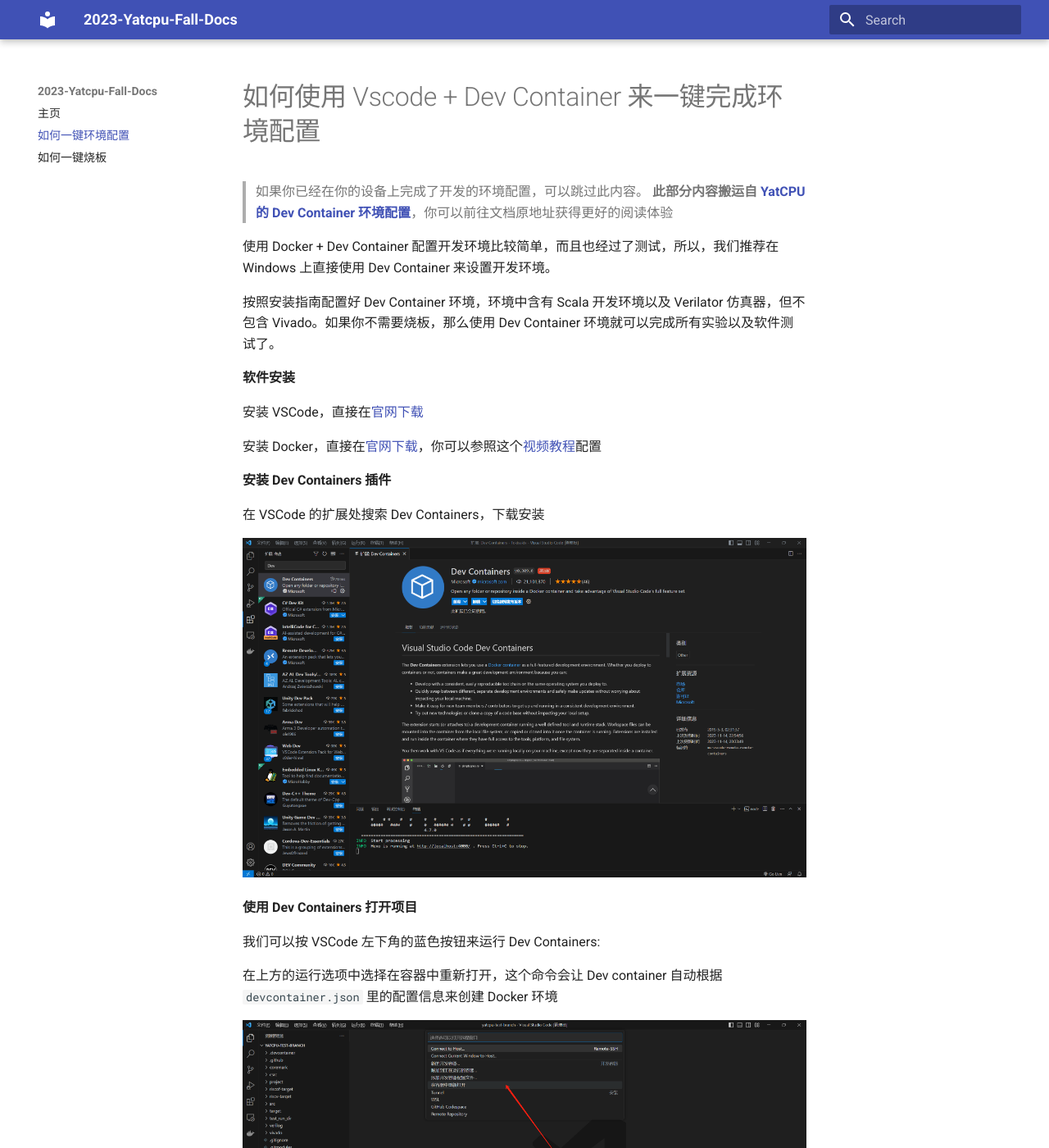
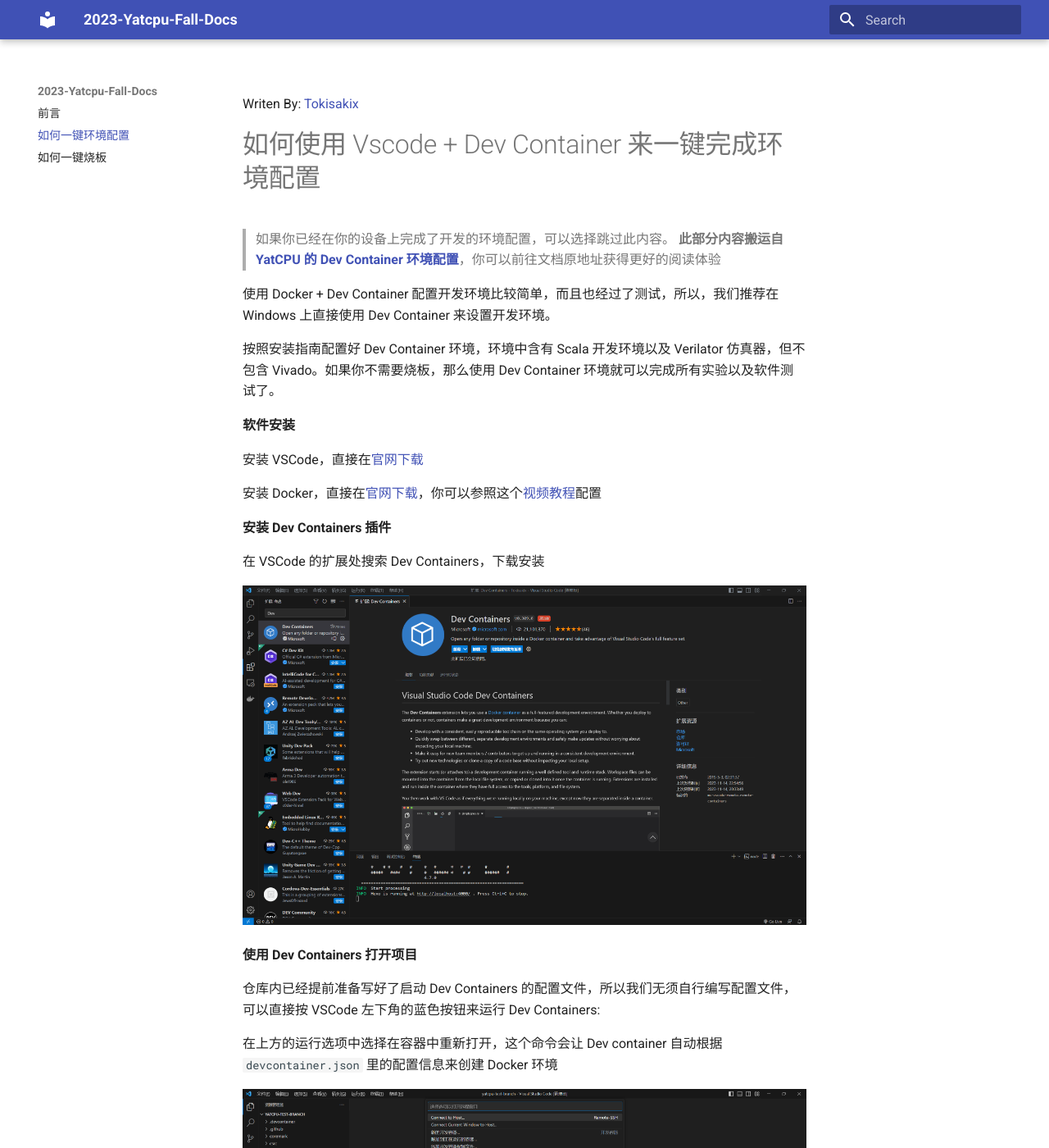
Before and after one commit to Tokisakix/2023-fall-yatcpu-repo, an MkDocs documentation site: the page built from docs/docs/env.md, in a window 1280 px wide and 1400 px high. Shown: the whole window at 82% size. Built offline with MkDocs 1.6.1 and Material for MkDocs 9.7.7, drawn with Linux system fonts in a browser that asks for light colours; some of the changed text lies outside the part shown.

Commit message:
update docs

```diff
--- a/docs/docs/env.md
+++ b/docs/docs/env.md
@@ -1,6 +1,8 @@
+Writen By: [Tokisakix](https://github.com/Tokisakix)
+
 # 如何使用 Vscode + Dev Container 来一键完成环境配置
 
-> 如果你已经在你的设备上完成了开发的环境配置，可以跳过此内容。
+> 如果你已经在你的设备上完成了开发的环境配置，可以选择跳过此内容。
 > **此部分内容搬运自 [YatCPU 的 Dev Container 环境配置](http://tokisakix.cn/2023/11/14/%5BDocker%5D%20YatCPU%20%E7%9A%84%20Dev%20container%20%E7%8E%AF%E5%A2%83%E9%85%8D%E7%BD%AE/)**，你可以前往文档原地址获得更好的阅读体验
 
 使用 Docker + Dev Container 配置开发环境比较简单，而且也经过了测试，所以，我们推荐在 Windows 上直接使用 Dev Container 来设置开发环境。
@@ -21,7 +23,7 @@
 
 **使用 Dev Containers 打开项目**
 
-我们可以按 VSCode 左下角的蓝色按钮来运行 Dev Containers:
+仓库内已经提前准备写好了启动 Dev Containers 的配置文件，所以我们无须自行编写配置文件，可以直接按 VSCode 左下角的蓝色按钮来运行 Dev Containers:
 
 在上方的运行选项中选择在容器中重新打开，这个命令会让 Dev container 自动根据 <code>devcontainer.json</code> 里的配置信息来创建 Docker 环境
 
--- a/docs/mkdocs.yml
+++ b/docs/mkdocs.yml
@@ -3,7 +3,7 @@
 copyright: Copyright © 2023 Tokisakix
 
 nav:
-- 主页: index.md
+- 前言: index.md
 - 如何一键环境配置: env.md
 - 如何一键烧板: board.md
 
```
Also changed, not shown: other parts of docs/docs/env.md (+1 -1 lines), docs/docs/board.md (+4 -0 lines), docs/docs/index.md (+6 -0 lines).
